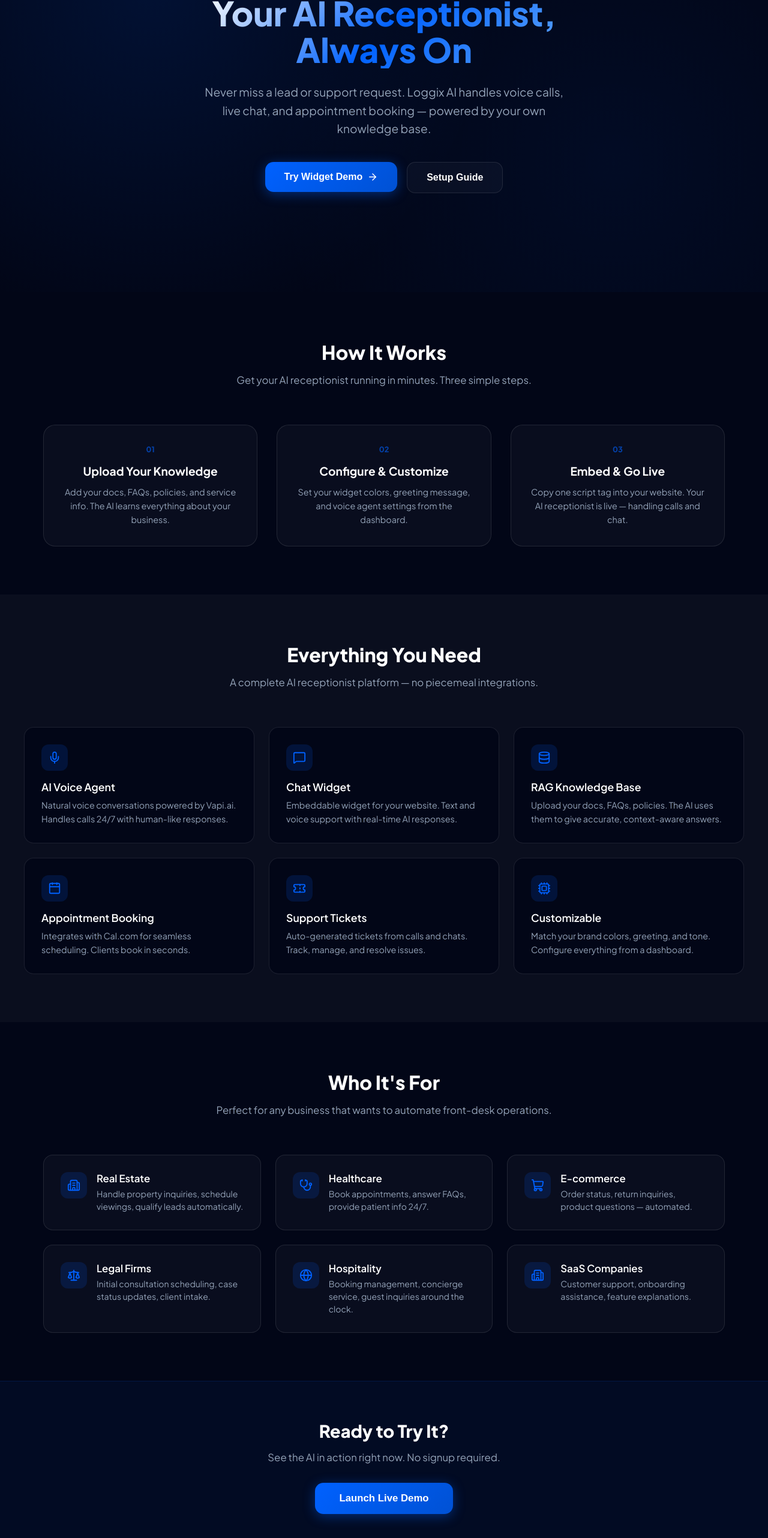
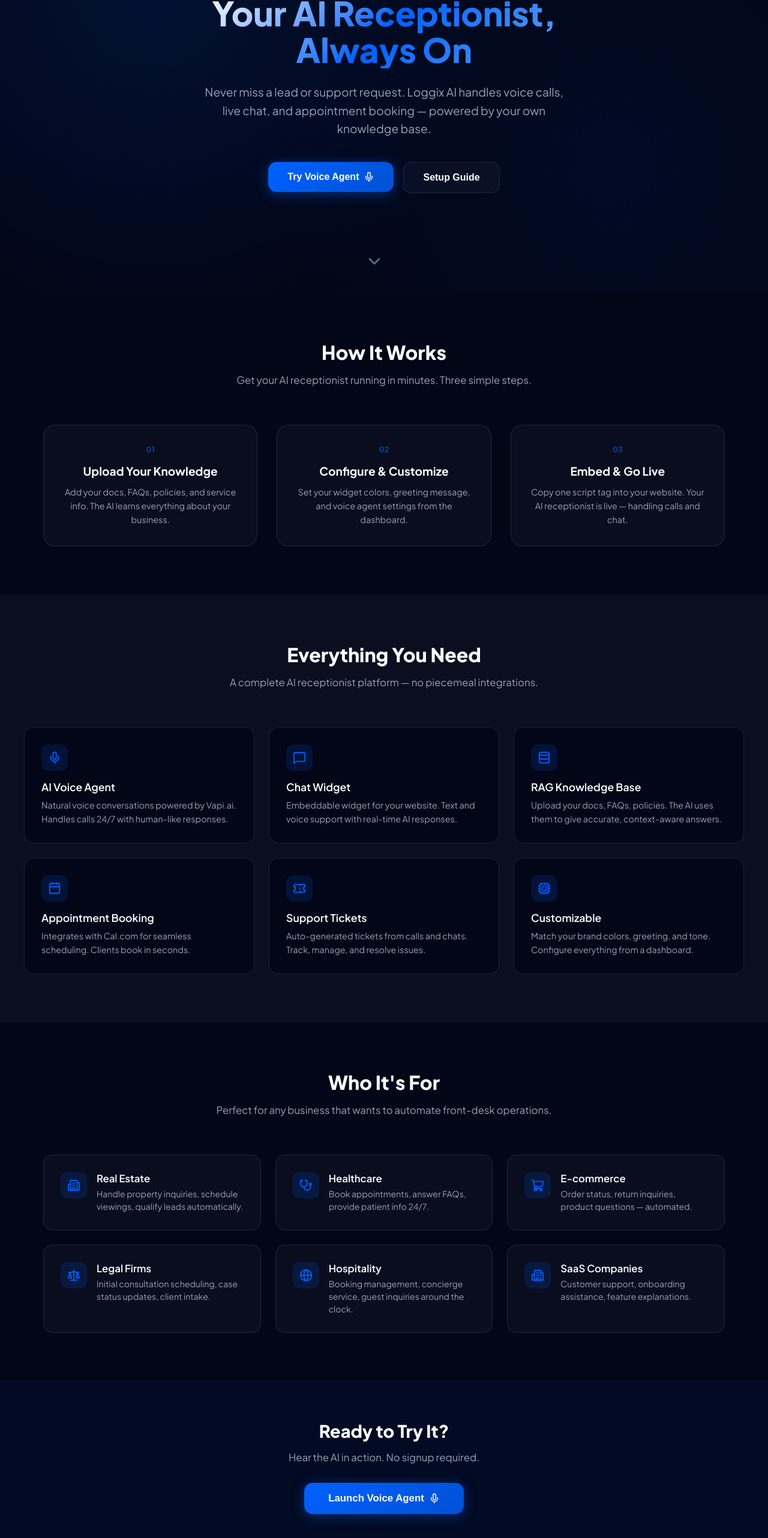
Before and after one commit to Bhushan2700/callingagent, a React (Vite) app in the folder frontend/: page / in a window 1280 px wide. Shown: the part 233-2797 px from the top of the page at 60% size. Built offline with nearby package versions, Linux system fonts and the light colour scheme.

Commit message:
feat: landing page animations, scroll reveal, CTA to voice agent

```diff
--- a/frontend/src/App.css
+++ b/frontend/src/App.css
@@ -111,3 +111,23 @@
   justify-content: flex-end;
   margin-top: 1.5rem;
 }
+
+@keyframes fadeInUp {
+  from { opacity: 0; transform: translateY(30px); }
+  to { opacity: 1; transform: translateY(0); }
+}
+
+@keyframes fadeIn {
+  from { opacity: 0; }
+  to { opacity: 1; }
+}
+
+@keyframes bounce {
+  0%, 100% { transform: translateX(-50%) translateY(0); }
+  50% { transform: translateX(-50%) translateY(8px); }
+}
+
+@keyframes pulse-glow {
+  0%, 100% { box-shadow: 0 4px 20px rgba(0,97,255,0.4); }
+  50% { box-shadow: 0 4px 40px rgba(0,97,255,0.7), 0 0 60px rgba(0,97,255,0.3); }
+}
--- a/frontend/src/pages/LandingPage.jsx
+++ b/frontend/src/pages/LandingPage.jsx
@@ -1,5 +1,34 @@
 import { Link } from 'react-router-dom';
-import { MessageSquare, Mic, Database, Calendar, Ticket, Cpu, ArrowRight, Check, Globe, Building2, ShoppingCart, Stethoscope, Scale } from 'lucide-react';
+import { MessageSquare, Mic, Database, Calendar, Ticket, Cpu, ArrowRight, Globe, Building2, ShoppingCart, Stethoscope, Scale, ChevronDown } from 'lucide-react';
+import { useRef, useEffect, useState } from 'react';
+
+function RevealOnScroll({ children, delay = 0 }) {
+  const ref = useRef(null);
+  const [visible, setVisible] = useState(false);
+
+  useEffect(() => {
+    const el = ref.current;
+    const obs = new IntersectionObserver(
+      ([entry]) => { if (entry.isIntersecting) setVisible(true); },
+      { threshold: 0.15 }
+    );
+    if (el) obs.observe(el);
+    return () => { if (el) obs.unobserve(el); };
+  }, []);
+
+  return (
+    <div
+      ref={ref}
+      style={{
+        opacity: visible ? 1 : 0,
+        transform: visible ? 'translateY(0)' : 'translateY(30px)',
+        transition: `opacity 0.6s ease ${delay}s, transform 0.6s ease ${delay}s`,
+      }}
+    >
+      {children}
+    </div>
+  );
+}
 
 const features = [
   { icon: Mic, title: 'AI Voice Agent', desc: 'Natural voice conversations powered by Vapi.ai. Handles calls 24/7 with human-like responses.' },
@@ -34,8 +63,10 @@ export default function LandingPage() {
           radial-gradient(circle at 20% 30%, rgba(0,97,255,0.12) 0%, transparent 50%),
           radial-gradient(circle at 80% 70%, rgba(0,97,255,0.06) 0%, transparent 50%)
         `,
-      }}>
-        <div style={{ maxWidth: 800, textAlign: 'center' }}>
+      }}
+        id="hero"
+      >
+        <div style={{ maxWidth: 800, textAlign: 'center', animation: 'fadeInUp 0.8s ease-out' }}>
           <div style={{
             display: 'inline-block',
             padding: '0.5rem 1.25rem',
@@ -50,7 +81,7 @@ export default function LandingPage() {
             AI-Powered Voice & Chat Support
           </div>
           <h1 style={{
-            fontSize: '3.5rem',
+            fontSize: 'clamp(2.2rem, 5vw, 3.5rem)',
             fontWeight: 800,
             lineHeight: 1.1,
             marginBottom: '1.5rem',
@@ -72,7 +103,7 @@ export default function LandingPage() {
             and appointment booking — powered by your own knowledge base.
           </p>
           <div style={{ display: 'flex', gap: '1rem', justifyContent: 'center', flexWrap: 'wrap' }}>
-            <Link to="/widget" style={{ textDecoration: 'none' }}>
+            <Link to="/voice" style={{ textDecoration: 'none' }}>
               <button style={{
                 padding: '1rem 2rem',
                 borderRadius: 14,
@@ -86,8 +117,9 @@ export default function LandingPage() {
                 display: 'flex',
                 alignItems: 'center',
                 gap: '0.5rem',
+                animation: 'pulse-glow 2s infinite',
               }}>
-                Try Widget Demo <ArrowRight size={18} />
+                Try Voice Agent <Mic size={18} />
               </button>
             </Link>
             <Link to="/setup" style={{ textDecoration: 'none' }}>
@@ -106,8 +138,12 @@ export default function LandingPage() {
             </Link>
           </div>
         </div>
+        <div style={{ position: 'absolute', bottom: '2rem', left: 0, right: 0, textAlign: 'center' }}>
+          <ChevronDown size={32} color="#64748b" style={{ animation: 'bounce 2s infinite' }} />
+        </div>
       </div>
 
+      <RevealOnScroll>
         <div style={{ padding: '5rem 2rem', maxWidth: 1200, margin: '0 auto' }}>
           <div style={{ textAlign: 'center', marginBottom: '4rem' }}>
             <h2 style={{ fontSize: '2rem', fontWeight: 800, marginBottom: '1rem' }}>How It Works</h2>
@@ -131,10 +167,11 @@ export default function LandingPage() {
                 borderRadius: 20,
                 padding: '2rem',
                 textAlign: 'center',
-              transition: 'all 0.3s',
+                transition: 'all 0.3s cubic-bezier(0.34, 1.56, 0.64, 1)',
+                transitionDelay: `${i * 0.1}s`,
               }}
-              onMouseEnter={e => { e.currentTarget.style.borderColor = 'var(--brand-blue)'; e.currentTarget.style.transform = 'translateY(-4px)' }}
-              onMouseLeave={e => { e.currentTarget.style.borderColor = 'var(--glass-border)'; e.currentTarget.style.transform = 'translateY(0)' }}
+                onMouseEnter={e => { e.currentTarget.style.borderColor = 'var(--brand-blue)'; e.currentTarget.style.transform = 'translateY(-6px) scale(1.02)'; e.currentTarget.style.boxShadow = '0 10px 30px rgba(0,97,255,0.2)' }}
+                onMouseLeave={e => { e.currentTarget.style.borderColor = 'var(--glass-border)'; e.currentTarget.style.transform = 'translateY(0) scale(1)'; e.currentTarget.style.boxShadow = 'none' }}
               >
                 <div style={{
                   fontSize: '0.8rem',
@@ -151,7 +188,9 @@ export default function LandingPage() {
             ))}
           </div>
         </div>
+      </RevealOnScroll>
 
+      <RevealOnScroll delay={0.1}>
         <div style={{ padding: '5rem 2rem', background: 'var(--glass)' }}>
           <div style={{ maxWidth: 1200, margin: '0 auto' }}>
             <div style={{ textAlign: 'center', marginBottom: '4rem' }}>
@@ -173,10 +212,11 @@ export default function LandingPage() {
                     border: '1px solid var(--glass-border)',
                     borderRadius: 16,
                     padding: '1.75rem',
-                  transition: 'all 0.3s',
+                    transition: 'all 0.3s cubic-bezier(0.34, 1.56, 0.64, 1)',
+                    transitionDelay: `${i * 0.05}s`,
                   }}
-                  onMouseEnter={e => { e.currentTarget.style.borderColor = 'var(--brand-blue)'; e.currentTarget.style.transform = 'translateY(-2px)' }}
-                  onMouseLeave={e => { e.currentTarget.style.borderColor = 'var(--glass-border)'; e.currentTarget.style.transform = 'translateY(0)' }}
+                    onMouseEnter={e => { e.currentTarget.style.borderColor = 'var(--brand-blue)'; e.currentTarget.style.transform = 'translateY(-4px) scale(1.02)'; e.currentTarget.style.boxShadow = '0 10px 30px rgba(0,97,255,0.2)' }}
+                    onMouseLeave={e => { e.currentTarget.style.borderColor = 'var(--glass-border)'; e.currentTarget.style.transform = 'translateY(0) scale(1)'; e.currentTarget.style.boxShadow = 'none' }}
                   >
                     <div style={{
                       width: 44, height: 44,
@@ -197,7 +237,9 @@ export default function LandingPage() {
             </div>
           </div>
         </div>
+      </RevealOnScroll>
 
+      <RevealOnScroll delay={0.2}>
         <div style={{ padding: '5rem 2rem', maxWidth: 1200, margin: '0 auto' }}>
           <div style={{ textAlign: 'center', marginBottom: '4rem' }}>
             <h2 style={{ fontSize: '2rem', fontWeight: 800, marginBottom: '1rem' }}>Who It's For</h2>
@@ -221,7 +263,12 @@ export default function LandingPage() {
                   display: 'flex',
                   gap: '1rem',
                   alignItems: 'flex-start',
-              }}>
+                  transition: 'all 0.3s cubic-bezier(0.34, 1.56, 0.64, 1)',
+                  transitionDelay: `${i * 0.05}s`,
+                }}
+                  onMouseEnter={e => { e.currentTarget.style.borderColor = 'var(--brand-blue)'; e.currentTarget.style.transform = 'translateX(4px)'; e.currentTarget.style.boxShadow = '0 0 20px rgba(0,97,255,0.15)' }}
+                  onMouseLeave={e => { e.currentTarget.style.borderColor = 'var(--glass-border)'; e.currentTarget.style.transform = 'translateX(0)'; e.currentTarget.style.boxShadow = 'none' }}
+                >
                   <div style={{
                     width: 44, height: 44,
                     borderRadius: 12,
@@ -242,7 +289,9 @@ export default function LandingPage() {
             })}
           </div>
         </div>
+      </RevealOnScroll>
 
+      <RevealOnScroll delay={0.1}>
         <div style={{
           padding: '4rem 2rem',
           textAlign: 'center',
@@ -253,9 +302,9 @@ export default function LandingPage() {
             Ready to Try It?
           </h2>
           <p style={{ color: '#94a3b8', fontSize: '1.05rem', marginBottom: '2rem', maxWidth: 500, margin: '0 auto 2rem' }}>
-          See the AI in action right now. No signup required.
+            Hear the AI in action. No signup required.
           </p>
-        <Link to="/widget" style={{ textDecoration: 'none' }}>
+          <Link to="/voice" style={{ textDecoration: 'none' }}>
             <button style={{
               padding: '1rem 2.5rem',
               borderRadius: 14,
@@ -266,11 +315,15 @@ export default function LandingPage() {
               fontSize: '1.05rem',
               cursor: 'pointer',
               boxShadow: '0 4px 20px rgba(0,97,255,0.4)',
+              display: 'inline-flex',
+              alignItems: 'center',
+              gap: '0.5rem',
             }}>
-            Launch Live Demo
+              Launch Voice Agent <Mic size={18} />
             </button>
           </Link>
         </div>
+      </RevealOnScroll>
 
       <div style={{
         padding: '2rem',
```
Lines whose indentation alone changed are shown as unchanged.
